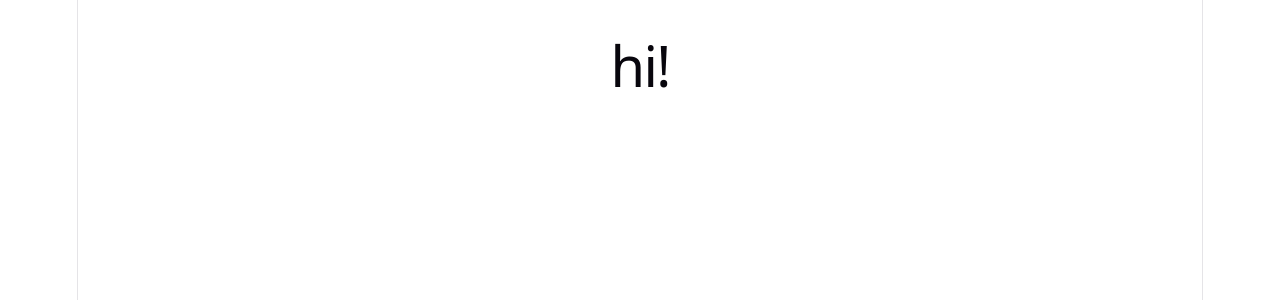
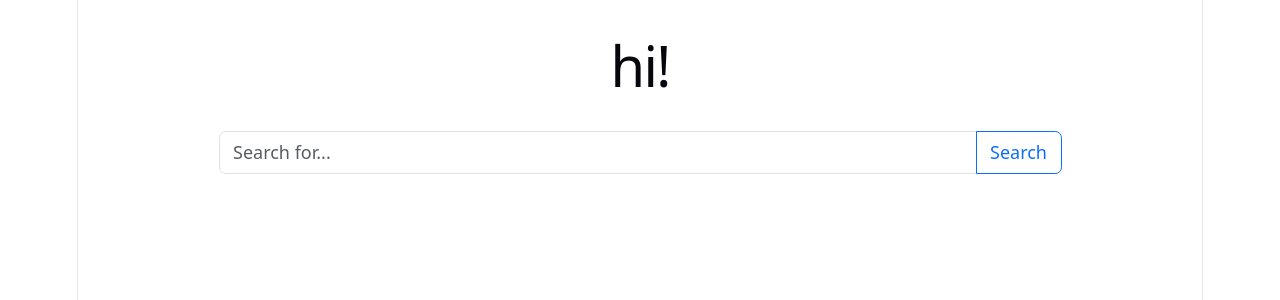
Before and after one commit to AlexLalalala/RS-School-Tasks, a React (Vite) app: page / in a window 1280 px wide. Shown: the top 300 px of the page. Built offline with nearby package versions, Linux system fonts and the light colour scheme.

Commit message:
feat: SearchBar component is added

```diff
--- a/src/App.tsx
+++ b/src/App.tsx
@@ -1,24 +1,27 @@
 import { Component } from 'react';
 import './App.css';
+import SearchBar from './components/SearchBar';
 
-interface AppState{
-  results: [],
-  loading: boolean,
-  query: string
+interface AppState {
+  results: [];
+  loading: boolean;
+  query: string;
 }
 
-
-
-class App extends Component<{}, AppState> {
-  constructor(props: {}){
-    super(props)
+class App extends Component<object, AppState> {
+  constructor(props: object) {
+    super(props);
   }
 
   render() {
-    return (<>
-      <h1>hi!</h1>
-    </>
-  )
+    return (
+      <>
+        <h1>hi!</h1>
+        <SearchBar
+          onSearch={(query: string) => console.log(`Searching for: ${query}`)}
+        />
+      </>
+    );
   }
 }
 
--- a/src/components/SearchBar.tsx
+++ b/src/components/SearchBar.tsx
@@ -0,0 +1,47 @@
+import { Component } from 'react';
+
+interface SearchBarProps {
+  onSearch: (query: string) => void;
+}
+
+interface SearchBarState {
+  query: string;
+}
+class SearchBar extends Component<SearchBarProps, SearchBarState> {
+  state = { query: '' };
+
+  onChange = (e: React.ChangeEvent<HTMLInputElement>) => {
+    this.setState({ query: e.target.value });
+  };
+
+  onSubmit = (e: React.SubmitEvent<HTMLFormElement>) => {
+    e.preventDefault();
+    this.props.onSearch(this.state.query.trim());
+  };
+
+  render() {
+    return (
+      <form className="w-75 mx-auto" onSubmit={this.onSubmit}>
+        <div className="input-group mb-3">
+          <input
+            type="text"
+            className="form-control"
+            placeholder="Search for..."
+            aria-label="Search Query"
+            aria-describedby="button-addon2"
+            onChange={this.onChange}
+          />
+          <button
+            className="btn btn-outline-primary"
+            type="submit"
+            id="button-addon2"
+          >
+            Search
+          </button>
+        </div>
+      </form>
+    );
+  }
+}
+
+export default SearchBar;
```
